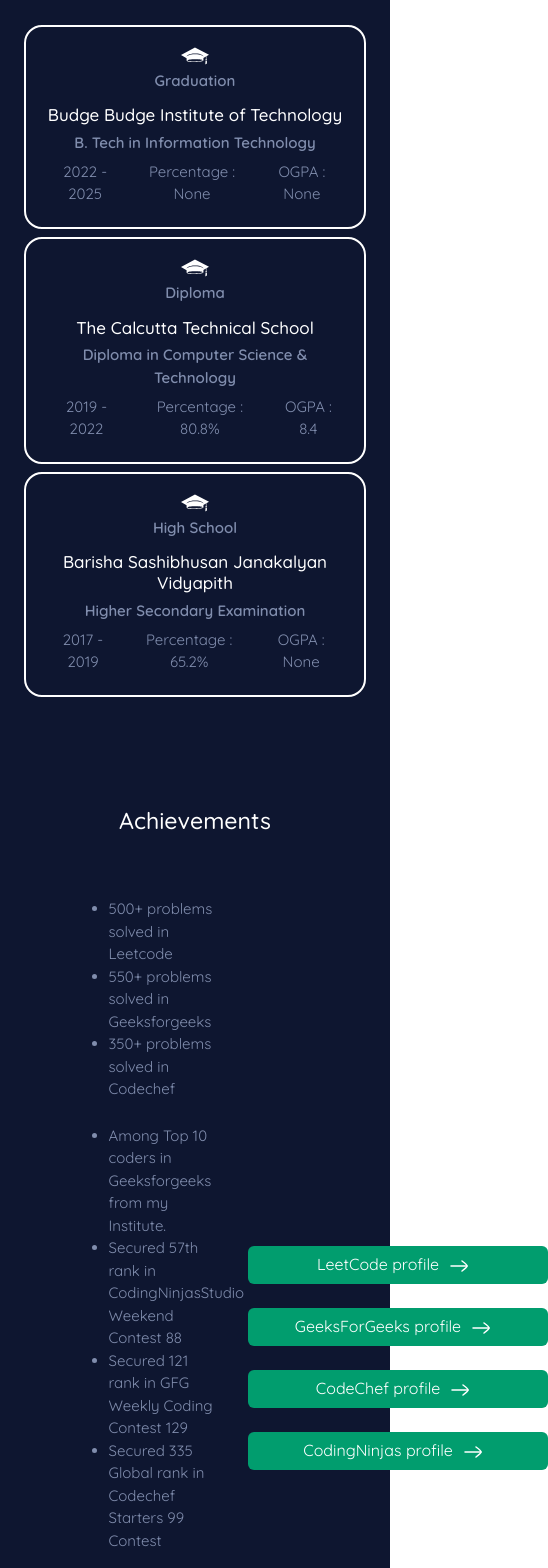
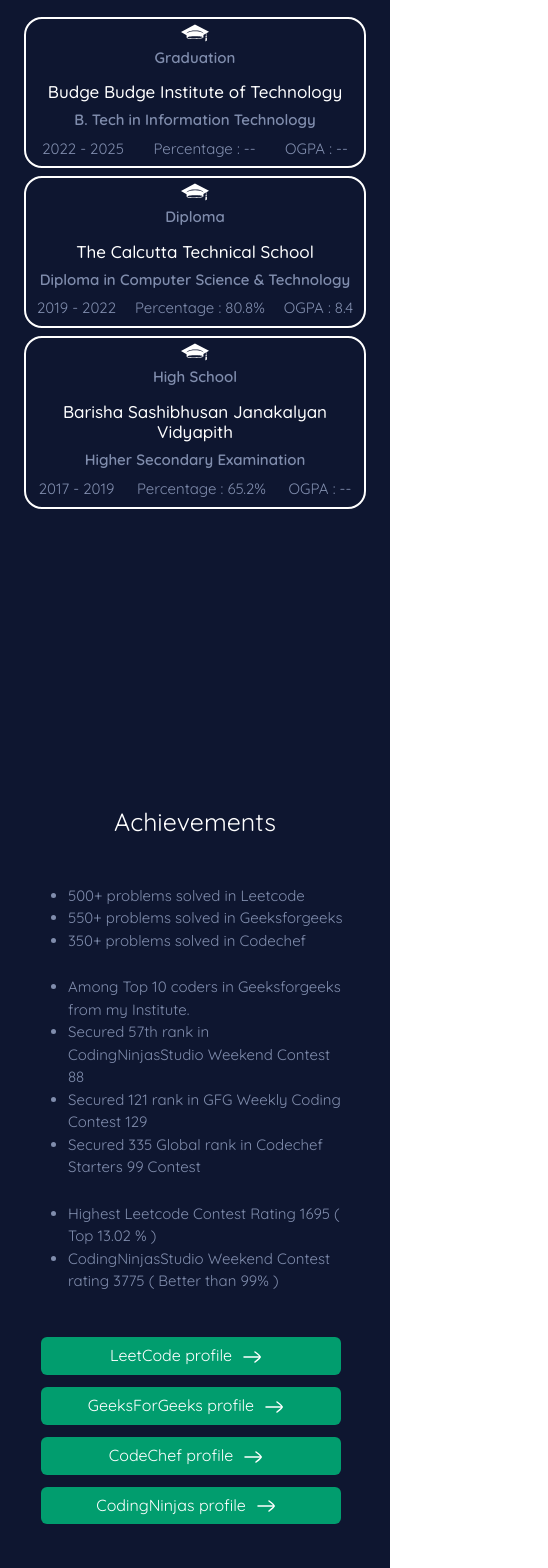
Before and after one commit to imtiaj-007/my-portfolio, a React (Create React App) app: page / in a window 390 px wide. Shown: the part 1080-2648 px from the top of the page, 548 px wide, since content can reach past the window. Built offline with nearby package versions, Linux system fonts and the light colour scheme.

Commit message:
Added Responsiveness to Achievements

```diff
--- a/src/App.css
+++ b/src/App.css
@@ -275,17 +275,21 @@
   .col-5 {
     width: 70%;
   }
-  .col-7 {
+  .col-7, .col-6, .col-4 {
     width: 100%;
   }
 
-  .home h3 {
-    font-size: 25px;
+  #home h3, #education h3, #achievements h3 {
+    font-weight: 400;
+    font-size: 25px !important;
   }
   .home p {
     font-size: 15px;
   }
 
+  /* #education {
+    padding-top: 0 !important;
+  }   */
   .edu-container {
     padding: 0 !important;
   }
@@ -323,6 +327,27 @@
     flex-direction: row;
     gap: 10px;
   }
+  .col-1 {
+    display: none;
+  }
+  .row {
+    padding: 0 !important;
+  }
+  .achievements {
+    width: 100%;
+    flex-wrap: nowrap;
+    flex-direction: column;
+    gap: 20px;
+  }
+  .achievements .col-4 {
+    display: flex;
+    justify-content: center;
+  }
+  .c-profiles {
+    gap: 12px !important;
+  }
+
+
 
 }
 
--- a/src/components/Achievements.js
+++ b/src/components/Achievements.js
@@ -8,7 +8,7 @@
         <div className="container-fluid" id='achievements' style={{ backgroundColor: "#0e1630", height: "100vh", paddingTop: "15vh" }}>
             <div className="container p-4">
                 <h3 className="text-center mb-5">Achievements</h3>
-                <div className="row g-2 p-3 align-items-center">
+                <div className="row g-2 p-3 align-items-center achievements">
                     <div className="col-1"></div>
                     <div className="col-6">
                         <ul>
@@ -26,7 +26,7 @@
 
                     <div className="col-1"></div>
                     <div className="col-4 flex-end">
-                        <div className="row flex-column g-4">
+                        <div className="row flex-column c-profiles" style={{ gap: "1.5rem"}}>
                             <div className="col-sm">
                                 <div className="btn btn-secondary">
                                     <a target='_blank' rel="noreferrer" href='https://leetcode.com/imtiaj007/'>
--- a/src/components/Education.js
+++ b/src/components/Education.js
@@ -21,8 +21,8 @@
                                     <p>B. Tech in Information Technology</p>
                                     <ul className='CGPA'>
                                         <li>2022 - 2025</li>
-                                        <li>Percentage : None</li>
-                                        <li>OGPA : None</li>
+                                        <li>Percentage : --</li>
+                                        <li>OGPA : --</li>
                                     </ul>
                                 </div>
                                 <div className="col-2">
@@ -70,7 +70,7 @@
                                     <ul className='CGPA'>
                                         <li>2017 - 2019</li>
                                         <li>Percentage : 65.2%</li>
-                                        <li>OGPA : None</li>
+                                        <li>OGPA : --</li>
                                     </ul>
                                 </div>
                                 <div className="col-2">
```
